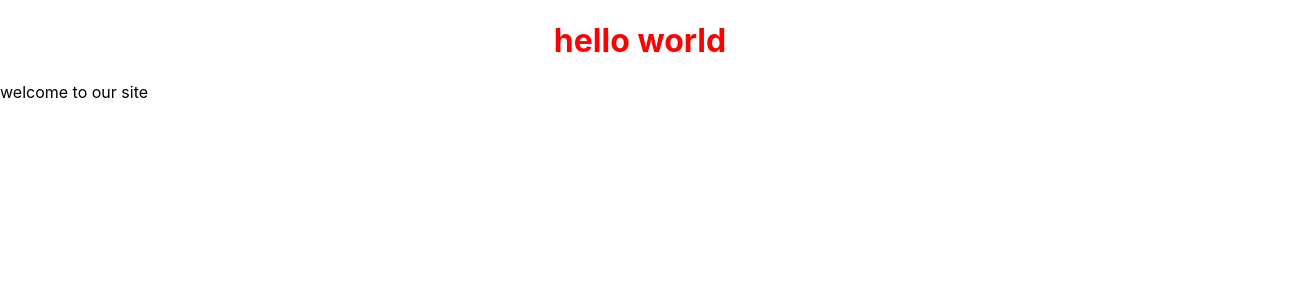
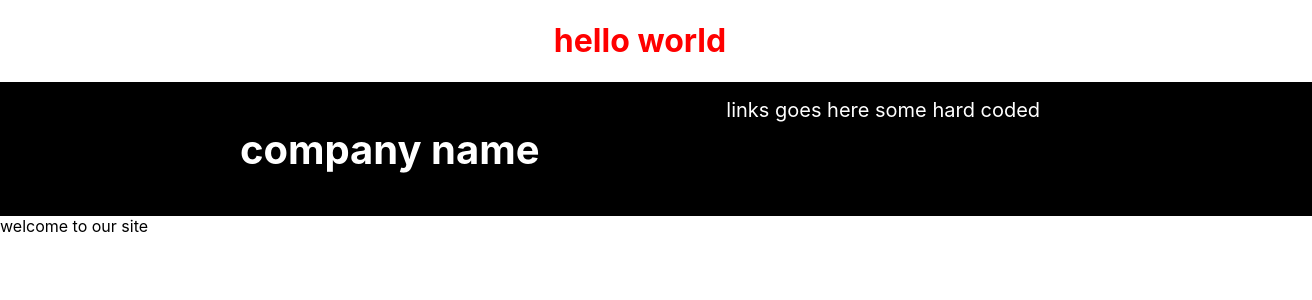
Before and after one commit to foziaShareen/all-about-react, a React (Create React App) app: page / in a window 1280 px wide. Shown: the top 300 px of the page, 1312 px wide, since content can reach past the window. Built offline with nearby package versions, Linux system fonts and the light colour scheme.

Commit message:
props all about

```diff
--- a/src/App.js
+++ b/src/App.js
@@ -1,12 +1,18 @@
 import './App.css'
+import Header from './components/Header/Header'
+
 const App=()=>{
   let appName = "App"
+  let heading = "company name"
+
   return(
     <>
 <div className={appName}>
   <h1 style={{color:'red'}}>hello world</h1>
 
+
 </div>
+<Header name={heading} title="some hard coded"/>
 <div>welcome to our site</div>
     </>
   )
--- /dev/null
+++ b/src/components/Header/Header.js
@@ -0,0 +1,13 @@
+import './header.css'
+import Nav from '../Nav/Nav'
+const Header=(props)=>{
+
+    return(
+        <header className="mastheader">
+
+            <h1>{props.name}</h1>
+            <Nav tittle={props.title}/>
+        </header>
+    )
+}
+export default Header
--- /dev/null
+++ b/src/components/Header/header.css
@@ -0,0 +1,19 @@
+.mastheader{
+    width:100vw;
+    background-color: #000;
+    color:#fff;
+    margin-left:-2rem;
+    padding:1rem 2rem;
+    font-size: 20px;
+
+    display: flex;
+    flex-direction: row;
+    justify-content: center;
+    align-items: flex-start;
+
+}
+.mastheader > h1{
+   flex-basis: 38vw;
+   flex-grow: 0;
+   flex-shrink: 1;
+}
--- /dev/null
+++ b/src/components/Nav/Nav.js
@@ -0,0 +1,6 @@
+import './nav.css'
+export default function Nav (props){
+    return( <nav>links goes here {props.tittle}</nav>)
+
+
+}
```
Also changed, not shown: image.png (added), src/components/Nav/nav.css (added), 1 other file (tests, documents, lock files or other folders).
